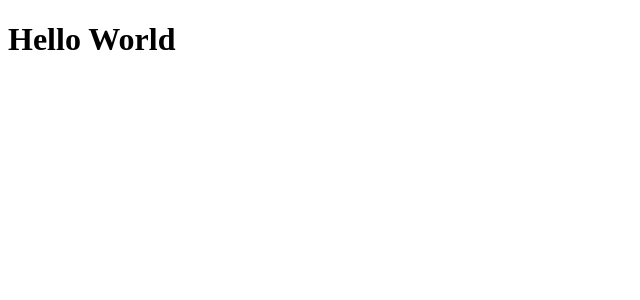
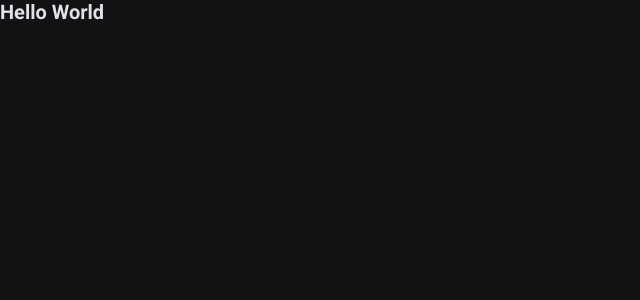
Before and after one commit to EddyPBR/nlw-heat, a Next.js app in the folder web/: page / in a window 1280 px wide. Shown: the top 300 px of the page, without its empty margins (0-640 px from the left). Built offline with nearby package versions, Linux system fonts and the light colour scheme.

Commit message:
feat(web): configuring styled-components, theme, global-styles & _document

```diff
--- a/web/package.json
+++ b/web/package.json
@@ -11,13 +11,16 @@
   "dependencies": {
     "next": "11.1.2",
     "react": "17.0.2",
-    "react-dom": "17.0.2"
+    "react-dom": "17.0.2",
+    "styled-components": "^5.3.3"
   },
   "devDependencies": {
     "@types/node": "^16.11.1",
     "@types/react": "17.0.30",
+    "@types/styled-components": "^5.1.15",
     "@typescript-eslint/eslint-plugin": "^5.1.0",
     "@typescript-eslint/parser": "^5.1.0",
+    "babel-plugin-styled-components": "^1.13.3",
     "eslint": "^7.32.0",
     "eslint-config-next": "11.1.2",
     "eslint-config-prettier": "^8.3.0",
--- a/web/src/pages/_app.tsx
+++ b/web/src/pages/_app.tsx
@@ -1,7 +1,14 @@
+import { GlobalStyle } from "@styles/global";
+import { theme } from "@styles/theme";
 import type { AppProps } from "next/app";
+import { ThemeProvider } from "styled-components";
 
 function MyApp({ Component, pageProps }: AppProps) {
-  return <Component {...pageProps} />;
+	return (
+		<ThemeProvider theme={theme}>
+			<Component {...pageProps} />
+			<GlobalStyle />
+		</ThemeProvider>
+	);
 }
-
 export default MyApp;
--- /dev/null
+++ b/web/src/pages/_document.tsx
@@ -0,0 +1,63 @@
+import Document, {
+	DocumentInitialProps,
+	DocumentContext,
+	Html,
+	Head,
+	Main,
+	NextScript,
+} from "next/document";
+import { ServerStyleSheet } from "styled-components";
+
+export default class MyDocument extends Document {
+	static async getInitialProps(
+		ctx: DocumentContext
+	): Promise<DocumentInitialProps> {
+		const sheet = new ServerStyleSheet();
+		const originalRenderPage = ctx.renderPage;
+
+		try {
+			ctx.renderPage = () =>
+				originalRenderPage({
+					enhanceApp: (App) => (props) =>
+						sheet.collectStyles(<App {...props} />),
+				});
+
+			const initialProps = await Document.getInitialProps(ctx);
+			return {
+				...initialProps,
+				styles: (
+					<>
+						{initialProps.styles}
+						{sheet.getStyleElement()}
+					</>
+				),
+			};
+		} finally {
+			sheet.seal();
+		}
+	}
+
+	render(): JSX.Element {
+		return (
+			<Html lang="pt-br">
+				<Head>
+					<link rel="preconnect" href="https://fonts.googleapis.com" />
+					<link
+						rel="preconnect"
+						href="https://fonts.gstatic.com"
+						crossOrigin="true"
+					/>
+					<link rel="shortcut icon" href="/favicon.ico" type="favicon" />
+					<link
+						href="https://fonts.googleapis.com/css2?family=Roboto:wght@400;700&display=swap"
+						rel="stylesheet"
+					/>
+				</Head>
+				<body>
+					<Main />
+					<NextScript />
+				</body>
+			</Html>
+		);
+	}
+}
--- a/web/src/pages/index.tsx
+++ b/web/src/pages/index.tsx
@@ -1,7 +1,7 @@
 import type { NextPage } from "next";
 
 const Home: NextPage = () => {
-  return <h1>Hello World</h1>;
+	return <h1>Hello World</h1>;
 };
 
 export default Home;
--- /dev/null
+++ b/web/src/styles/global.ts
@@ -0,0 +1,43 @@
+import { createGlobalStyle } from "styled-components";
+
+export const GlobalStyle = createGlobalStyle`
+  * {
+    margin: 0;
+    padding: 0;
+    box-sizing: border-box;
+  }
+
+  html {
+    font-size: 62.5%;
+  }
+
+  body {
+    background-color: ${props => props.theme.colors.black2};
+    color: ${props => props.theme.colors.gray3};
+    font: ${props => props.theme.fonts.regular};
+  }
+
+  h1, h2, h3, h4, h5, h6 {
+    margin: 0;
+  }
+
+  h1, h2, h3, h4, h5, h6, strong, b {
+    font: ${props => props.theme.fonts.bold};
+  }
+
+  a {
+    text-decoration: none;
+    cursor: pointer;
+  }
+
+  button {
+    border: none;
+    cursor: pointer;
+  }
+
+  @media(max-width: 768px) {
+    html {
+      font-size: 58.5939%;
+    }
+  }
+`;
--- /dev/null
+++ b/web/src/styles/theme.ts
@@ -0,0 +1,20 @@
+export const theme = {
+  colors: {
+    green: "#1B873F",
+    pink: "#FF008E",
+    orange: "#FF7A29",
+    yellow: "#FFCD1E",
+    black1: "#09090A",
+    black2: "#121214",
+    black3: "#202024",
+    black4: "#29292E",
+    gray1: "#8D8D99",
+    gray2: "#C4C4CC",
+    gray3: "#E1E1E6",
+    white: "#FFFFFF",
+  },
+  fonts: {
+    bold: "700 2rem 'Roboto', sans-serif",
+    regular: "400 2rem 'Roboto', sans-serif",
+  },
+};
```
Also changed, not shown: web/@types/styles.d.ts (added, +9 -0 lines), web/.babelrc.json (added), 1 other file (tests, documents, lock files or other folders).
